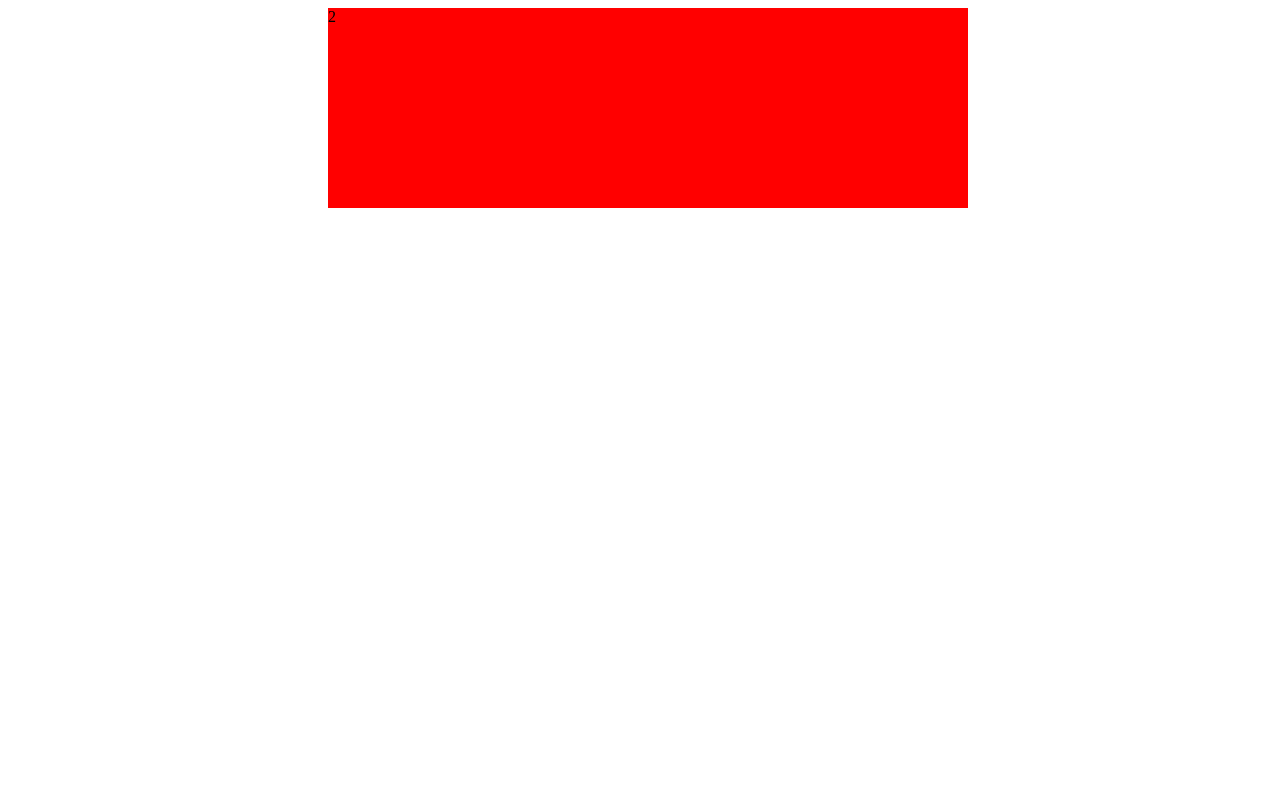
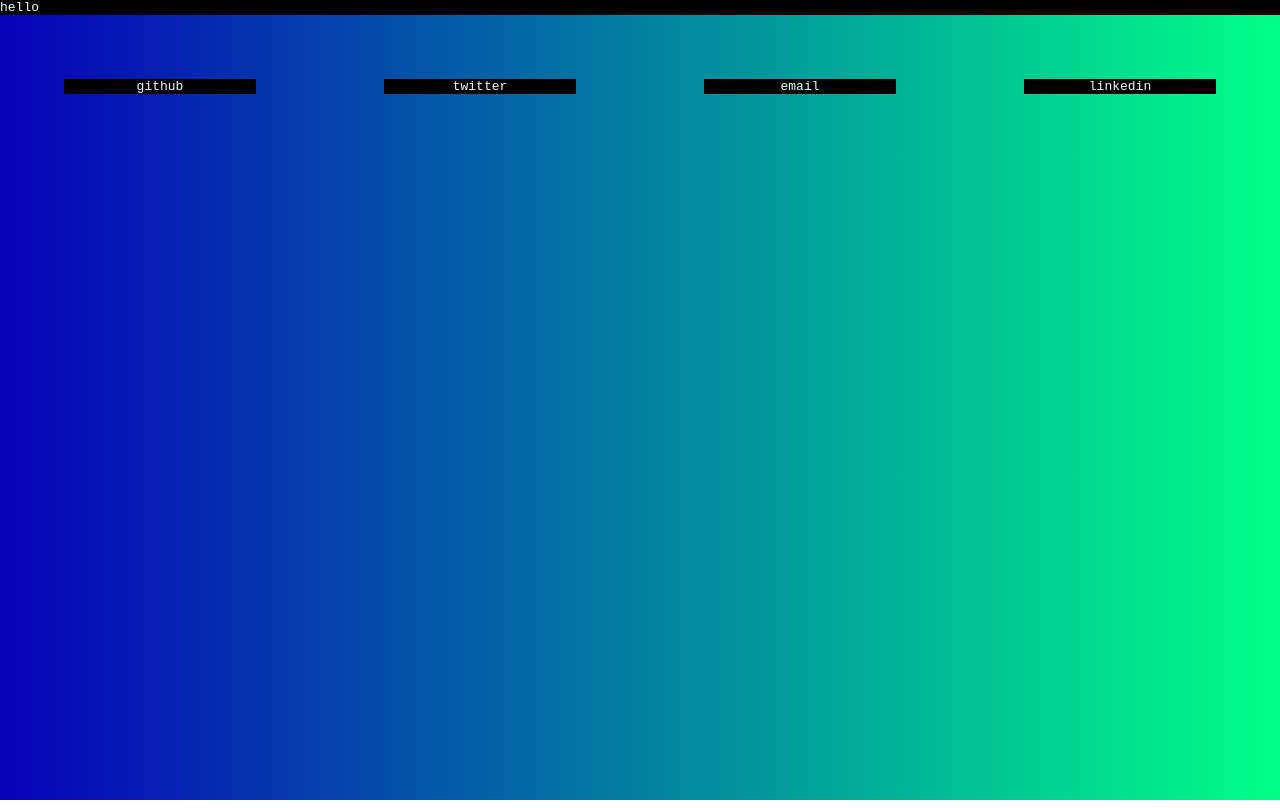
Before and after one commit to voltracker/voltracker.uk, a plain HTML site: page index.html in a window 1280 px wide. Drawn offline with Linux system fonts and the light colour scheme.

Commit message:
semi-working

```diff
--- a/index.html
+++ b/index.html
@@ -6,8 +6,18 @@
     <link href="styles.css" rel="stylesheet">
     <link rel="icon" type="image/x-icon" href="/images/favicon.png">
   <body>
-   <div class="flex-container">
-       <div class="flex-item">2</div>
-   </div>
+    <div class="flex-container">
+      <div class="row">
+        <div class="flex-main-item">
+          hello
+        </div>
+      </div>
+      <div class="row">
+          <div class="flex-item">github</div>
+          <div class="flex-item">twitter</div>
+          <div class="flex-item">email</div>
+          <div class="flex-item">linkedin</div>
+      </div>
+  </div>
   </body>
 </html>
--- a/styles.css
+++ b/styles.css
@@ -1,21 +1,32 @@
-html, body {
-    width: 100%;
-    height: 100%;
+body {
+  margin: 0;
+  background: linear-gradient(90deg, #0700b8 0%, #00ff88 100%);
+
 }
-.flex-container {
-    display: flex;
-    align-items: center;
-    justify-content: center;
-  }
 
-.flex-container > div {
-    height: 200px;
-    width: 50%;
-    background-color: red;
+.flex-container{
+  display: flex;
+  flex-direction: column;
+  justify-content: center;
+  align-items: center;
+  font-family: monospace;
+  color: azure;
+}
+
+.row {
+  display: flex;
+  flex-direction: row;
+  width: 100%;
+}
+
+.flex-main-item{
+  width: 100%;
+  background-color: black;
 }
 
 .flex-item {
-    align-items: center;
-    justify-content: center;
-    flex-direction: column;
-  }
+  text-align: center;
+  background-color: black;
+  width: 15%;
+  margin: 5%;
+}
```
